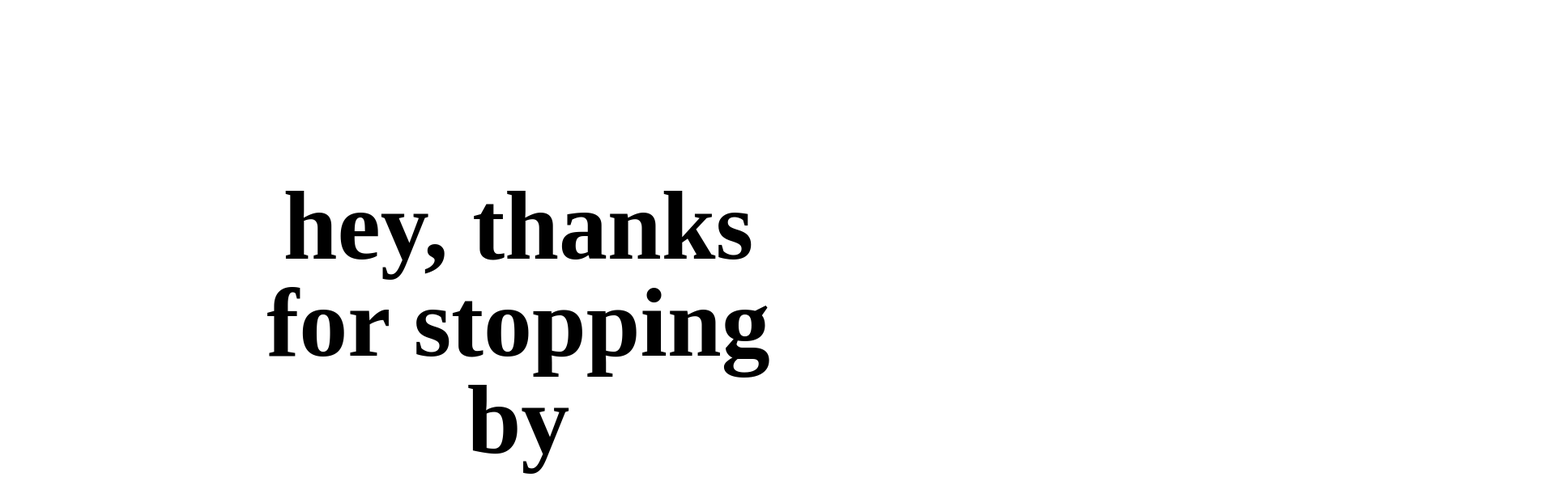
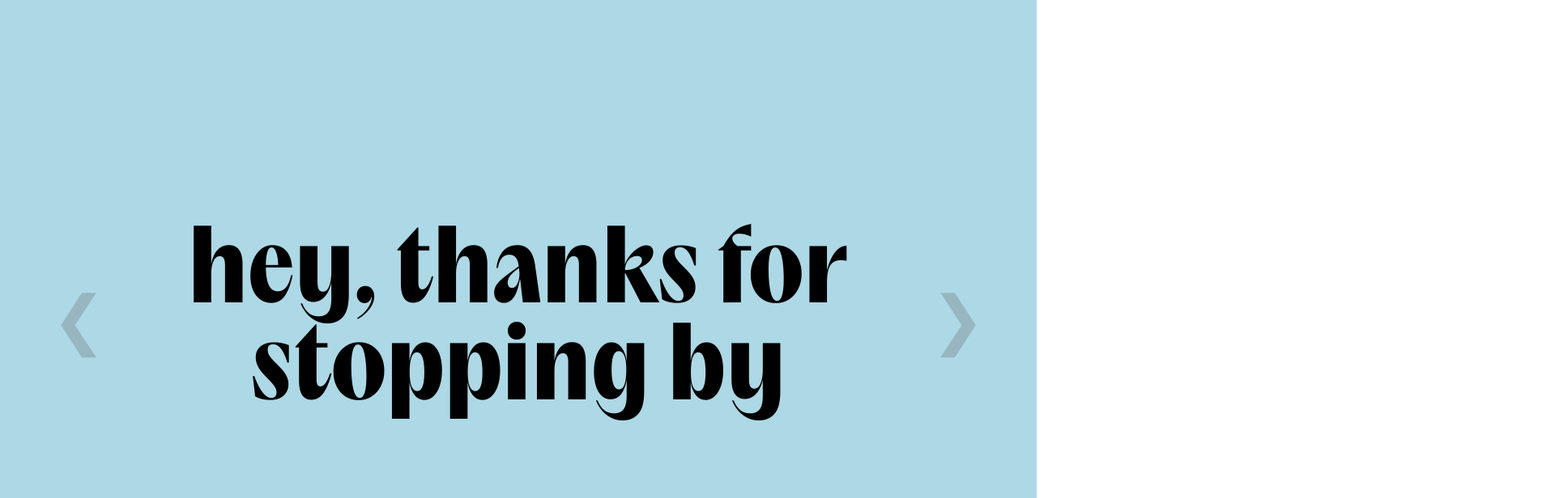
Before and after one commit to jakelmills/portfolio-new, a plain HTML site: page index.html in a window 1280 px wide. Shown: the top 616 px of the page at 81% size, 1920 px wide, since content can reach past the window. Drawn offline with Linux system fonts and the light colour scheme; animation ran at ten frames a second.

Commit message:
added navgiation arrow and setup nav to work with arrow keys

```diff
--- /dev/null
+++ b/fonts.css
@@ -0,0 +1,16 @@
+@font-face {
+  font-family: acma;
+  src: url('./fonts/acma/PPAcma-Medium.woff');
+}
+
+@font-face {
+  font-family: acma;
+  src: url('./fonts/acma/PPAcma-Bold.woff');
+  font-weight: bold;
+}
+
+@font-face {
+  font-family: acma;
+  src: url('./fonts/acma/PPAcma-Black.woff');
+  font-weight: black;
+}
--- a/index.html
+++ b/index.html
@@ -7,6 +7,7 @@
     <meta name="description" content="">
     <meta name="viewport" content="width=device-width, initial-scale=1">
     <link rel="stylesheet" href="reset.css">
+    <link rel="stylesheet" href="fonts.css">
     <link rel="stylesheet" href="styles.css">
   </head>
   <body>
@@ -17,10 +18,31 @@
 
         </nav>
       </header>
+
       <main>
-          <h1>hey, thanks for stopping by</h1>
+        <div class="holder">
+          <div class="slide-1">
+            <div class="slide-content-container">
+              <h1>hey, thanks for stopping by</h1>
+            </div>
+          </div>
+          <div class="slide-2">
+            <div class="slide-content-contaienr">
+              <div class="project-container">
+
+              </div>
+            </div>
+          </div>
+          <div class="slide-3">
+            <h1>3</h1>
+          </div>
+        </div>
+        <a href="#" class="prev">&#10094;</a>
+        <a href="#" class="next">&#10095;</a>
       </main>
+
     </div>
       <script type="module" src="scripts.js" async defer></script>
+      <script src="slideshow.js"></script>
   </body>
 </html>
--- /dev/null
+++ b/slideshow.js
@@ -0,0 +1,52 @@
+const slides = document.querySelectorAll('.holder > div')
+const holder = document.querySelector('.holder')
+const prevButton = document.querySelector('.prev')
+const nextButton = document.querySelector('.next')
+
+const numberOfSlides = slides.length
+let currentSlide = 0
+
+const moveSlide = () => {
+  const leftPosition = (-currentSlide * 100) + 'vw'
+  holder.style.left = leftPosition
+}
+
+const nextSlide = () => {
+  currentSlide ++
+  if (currentSlide >= numberOfSlides) {
+    currentSlide = 0
+  }
+  moveSlide(currentSlide)
+}
+
+const prevSlide = () => {
+  currentSlide --
+  if (currentSlide < 0) {
+    currentSlide = numberOfSlides -1
+  }
+  moveSlide(currentSlide)
+}
+
+console.log(slides);
+
+nextButton.addEventListener("click", function(){
+  nextSlide()
+})
+
+prevButton.addEventListener("click", function(){
+  prevSlide()
+})
+
+document.addEventListener("keydown", function(e){
+  console.log(e.keyCode);
+  const keyCode = e.keyCode
+
+
+  if (keyCode == 37) {
+    prevSlide()
+  }
+
+  if (keyCode == 39) {
+    nextSlide()
+  }
+})
--- a/styles.css
+++ b/styles.css
@@ -1,6 +1,11 @@
+body {
+  font-family: acma, helvetica;
+  overflow: hidden;
+}
+
 .container {
-  height: 50%;
-  width: 100%;
+  height: 100vh;
+  width: 100vw;
   background-color: lightblue;
 }
 
@@ -38,13 +43,64 @@ main {
   justify-content: center;
 }
 
+.holder {
+  position: absolute;
+  top: 0;
+  left: 0;
+  width: 10000vw;
+  height: 100vh;
+  transition: left 1s;
+}
+
+.holder > div {
+  float: left;
+  width: 100vw;
+  height: 100vh;
+  display: flex;
+  align-items: center;
+  justify-content: center;
+}
+
+div.slide-content-container {
+  width: 80%;
+  height: auto;
+}
+
+.slide-1 {
+}
+
+.slide-2 {
+}
+
+.slide-3 {
+}
+
 h1 {
   font-size: 120px;
   color: black;
-  position: absolute;
+  /* position: absolute;
   top: 50%;
   left: 50%;
-  transform: translate(-50%, -50%);
+  transform: translate(-50%, -50%); */
   text-align: center;
-  font-weight: bold;
+  font-weight: black;
+  z-index: 3;
 }
+
+.prev, .next {
+  font-size: 80px;
+  position: absolute;
+  top:50%;
+  color: #666;
+  opacity: 0.3;
+  text-decoration: none;
+  transform: translateY(-50%);
+
+}
+.prev {
+  left: 5%;
+}
+
+.next {
+  right: 5%;
+}
```
Also changed, not shown: fonts/acma/PPAcma-Black.woff (added), fonts/acma/PPAcma-Bold.woff (added), fonts/acma/PPAcma-Medium.woff (added), 2 other files.
